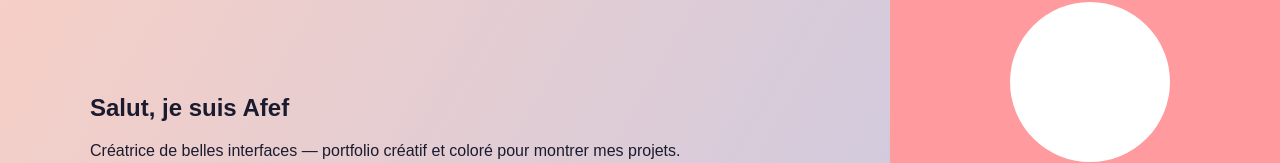
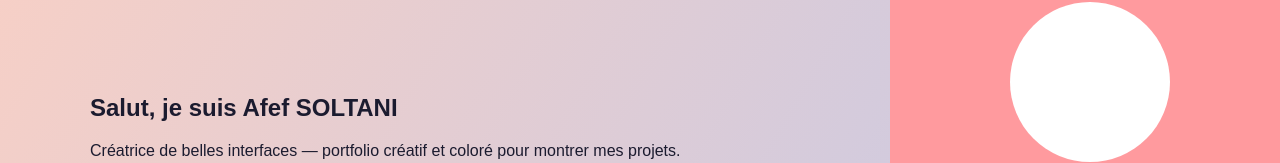
Before and after one commit to soltaniafef6-design/cv-Enligne, a plain HTML site: page index.html in a window 1280 px wide. Shown: the part 195-358 px from the top of the page. Drawn offline with Linux system fonts and the light colour scheme.

Commit message:
Ajout-Name:AFEF SOLTANI

```diff
--- a/index.html
+++ b/index.html
@@ -32,7 +32,7 @@
     <div class="hero">
       <div class="container hero-inner">
         <div class="hero-text">
-          <h2>Salut, je suis <strong>Afef</strong></h2>
+          <h2>Salut, je suis <strong>Afef SOLTANI</strong></h2>
           <p>Créatrice de belles interfaces — portfolio créatif et coloré pour montrer mes projets.</p>
           <a class="btn" href="#projects">Voir mes projets</a>
         </div>
```
